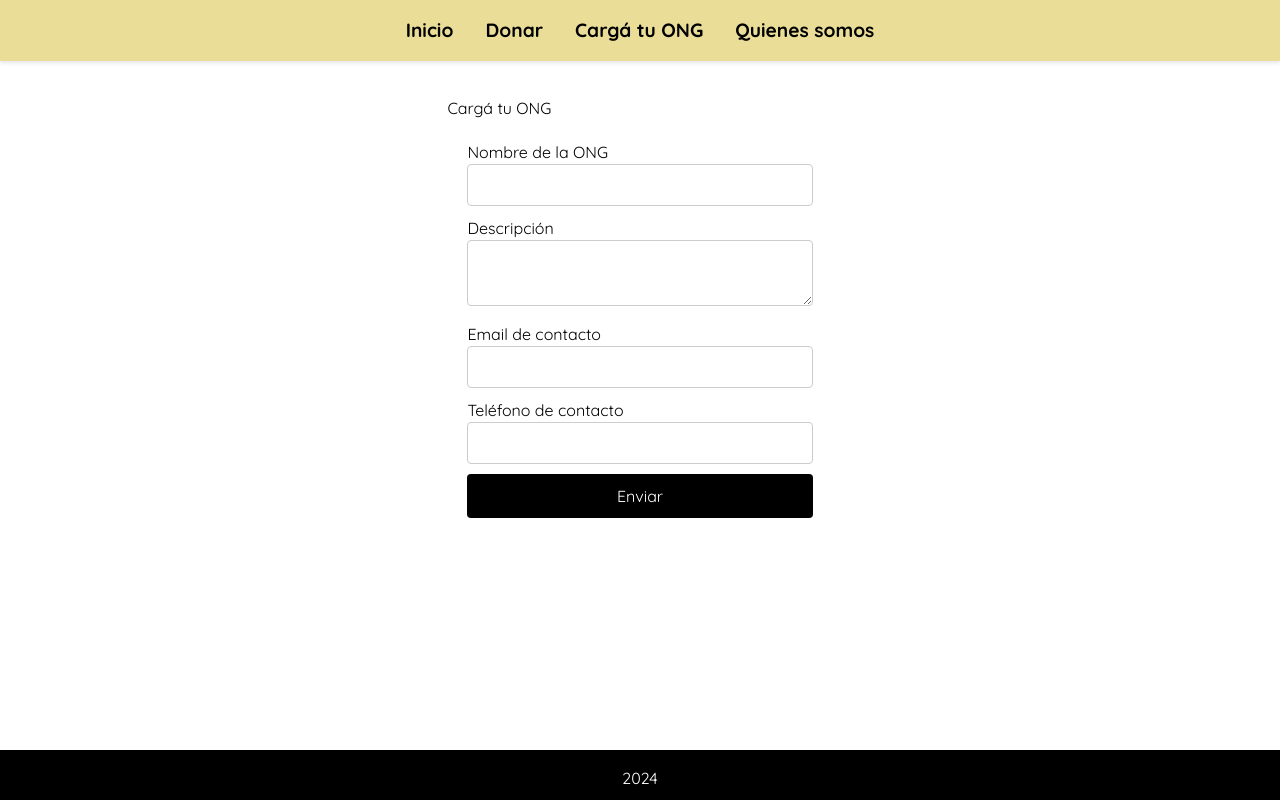
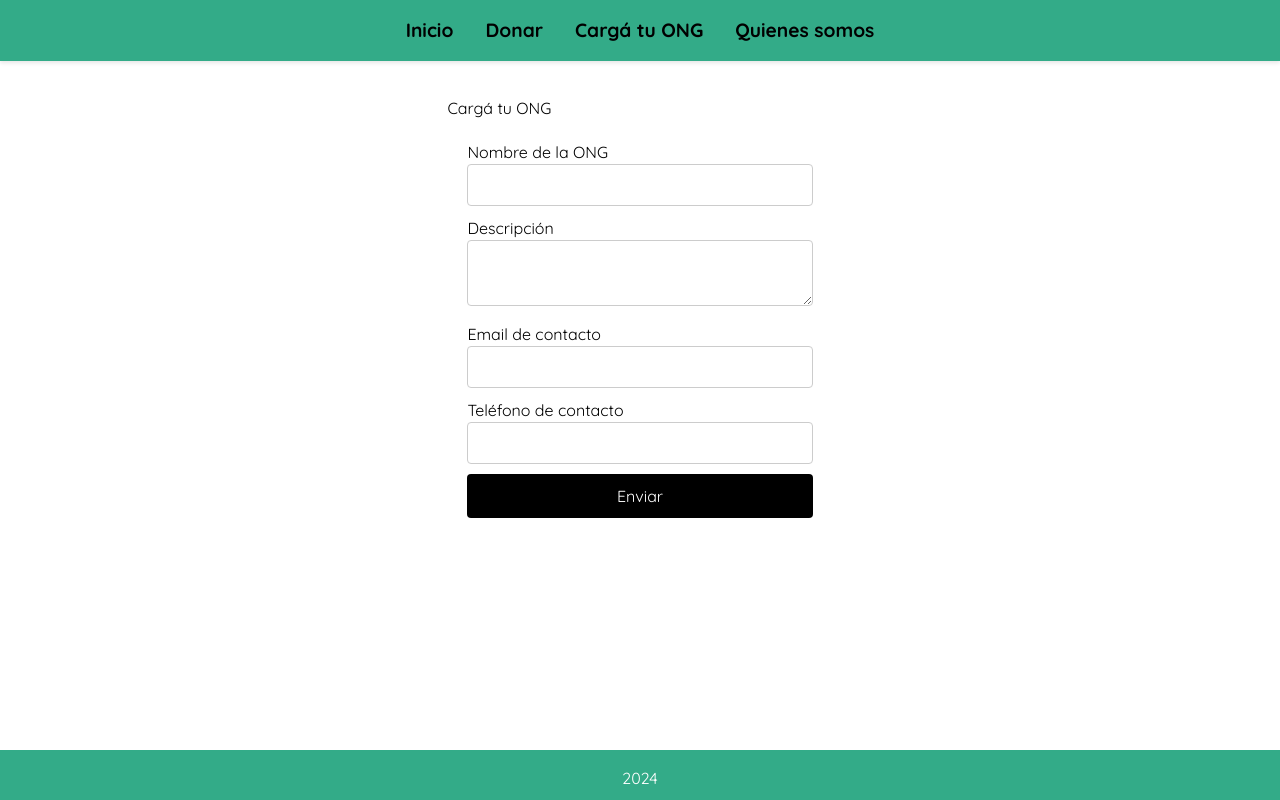
Before and after one commit to Firet/activa-veganismo, a Next.js app: page /cargar-ong in a window 1280 px wide. Built offline with nearby package versions, Linux system fonts and the light colour scheme.

Commit message:
Change header and footer color to green

```diff
--- a/src/components/footer/footer.css
+++ b/src/components/footer/footer.css
@@ -1,5 +1,5 @@
 .footer {
-  background-color: #000;
+  background-color: #33AB88;
   color: #fff;
   padding: 1rem;
   width: 100%;
--- a/src/components/header/header.css
+++ b/src/components/header/header.css
@@ -1,5 +1,5 @@
 .navbar {
-  background-color: #EADD98;
+  background-color: #33AB88;
   padding: 1rem;
   width: 100%;
   box-shadow: 0 2px 4px rgba(0, 0, 0, 0.1);
```
